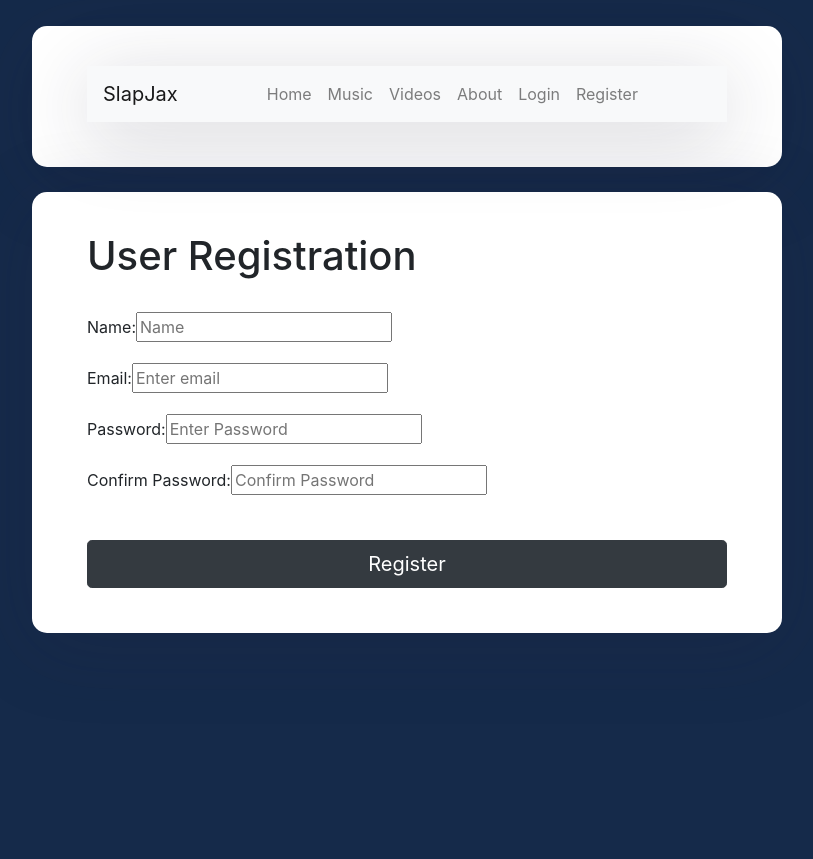
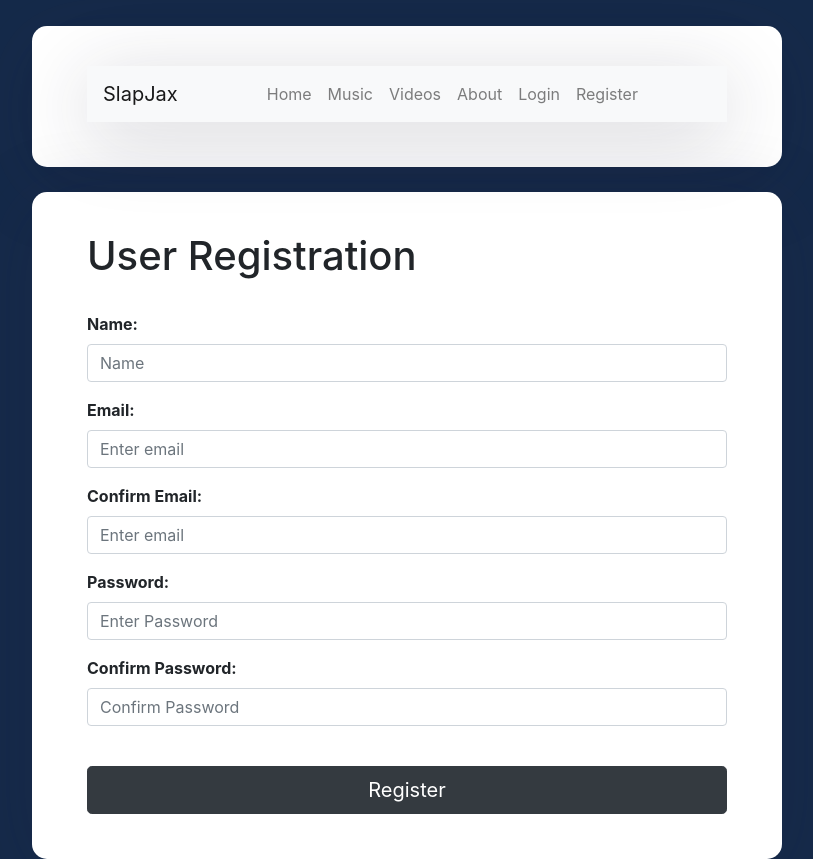
Before and after one commit to kchan438/slapjax-app, a React (Create React App) app: page /register in a window 1280 px wide. Shown: the whole page, without its empty margins (233-1046 px from the left). Before the commit the page ends 800 px from the top, so only its background shows below. Built offline with nearby package versions, Linux system fonts and the light colour scheme.

Commit message:
Fixed register.js formatting
Adjusted the register.js page to the same format as login.js as well as fixing indentation on both pages

```diff
--- a/package.json
+++ b/package.json
@@ -6,7 +6,7 @@
     "@testing-library/jest-dom": "^5.14.1",
     "@testing-library/react": "^11.2.7",
     "@testing-library/user-event": "^12.8.3",
-    "bootstrap": "^5.0.2",
+    "bootstrap": "^5.1.0",
     "react": "^17.0.2",
     "react-bootstrap": "^1.6.1",
     "react-dom": "^17.0.2",
--- a/src/pages/Register.js
+++ b/src/pages/Register.js
@@ -1,53 +1,59 @@
 import React from 'react';
-import './pagestyle.css';
+// import './pagestyle.css';
 
 const Register = () => {
     return (
       <div className="page">
         <div className="wrap">
-        <h1>
-          User Registration
-                </h1>
+          <h1>User Registration</h1>
           <br></br>
-        <form>
             <div className="form-group">
-            <label>Name:</label>
+              <label><strong>Name:</strong></label>
               <input
                 type="text"
-              id="name-input"
+                id="reg-name"
+                className="form-control"
                 placeholder="Name"
-
               />
             </div>
             <div className="form-group">
-            <label>Email:</label>
+              <label><strong>Email:</strong></label>
               <input
                 type="email"
-              id="email-input"
+                id="reg-email"
+                className="form-control"
                 placeholder="Enter email"
-
               />
             </div>
             <div className="form-group">
-            <label>Password:</label>
+              <label><strong>Confirm Email:</strong></label>
               <input
-              type="password"
-              placeholder="Enter Password"
-
+                type="email"
+                id="reg-confirm-email"
+                className="form-control"
+                placeholder="Enter email"
               />
             </div>
             <div className="form-group">
-            <label>Confirm Password:</label>
+              <label><strong>Password:</strong></label>
               <input
                 type="password"
-              id="password-input"
+                id="reg-password"
+                className="form-control"
+                placeholder="Enter Password"
+              />
+            </div>
+            <div className="form-group">
+              <label><strong>Confirm Password:</strong></label>
+              <input
+                type="password"
+                id="reg-confirm-password"
+                className="form-control"
                 placeholder="Confirm Password"
-
               />
             </div>
             <br></br>
-          <button  type="submit" className="btn btn-dark btn-lg btn-block">Register</button>
-        </form>
+            <button type="submit" className="btn btn-dark btn-lg btn-block">Register</button>
         </div>
       </div>
     );
```
Also changed, not shown: src/pages/Login.js (+3 -11 lines). Lines whose indentation alone changed are shown as unchanged.
